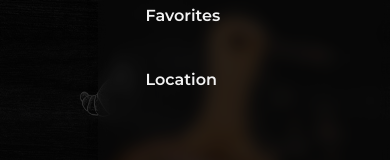
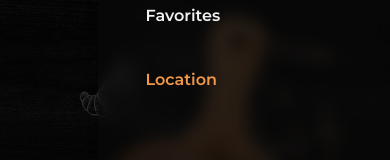
Before and after one commit to azamat-cto/bakery, a Next.js app: page / in a window 390 px wide. Both pictures are taken after a click on the button "Open". Shown: the part 284-444 px from the top of the page. Built offline with nearby package versions, Linux system fonts and the light colour scheme.

Commit message:
Add scroll section active link for drawer

```diff
--- a/src/components/Header.tsx
+++ b/src/components/Header.tsx
@@ -108,10 +108,21 @@ function Header() {
                                     {links.map((link) => (
                                         <li key={link.key}>
                                             <Link
-                                                className="font-semibold text-heading transition-colors hover:text-primary"
+                                                className={cn(
+                                                    "font-semibold text-heading",
+                                                    {
+                                                        "text-primary":
+                                                            link.key ===
+                                                            activeSection,
+                                                    },
+                                                )}
                                                 href={link.url}
                                                 onClick={() => {
                                                     setOpen(false);
+                                                    setActiveSection(link.key);
+                                                    setTimeOfLastClick(
+                                                        Date.now(),
+                                                    );
                                                 }}
                                             >
                                                 {link.label}
```
